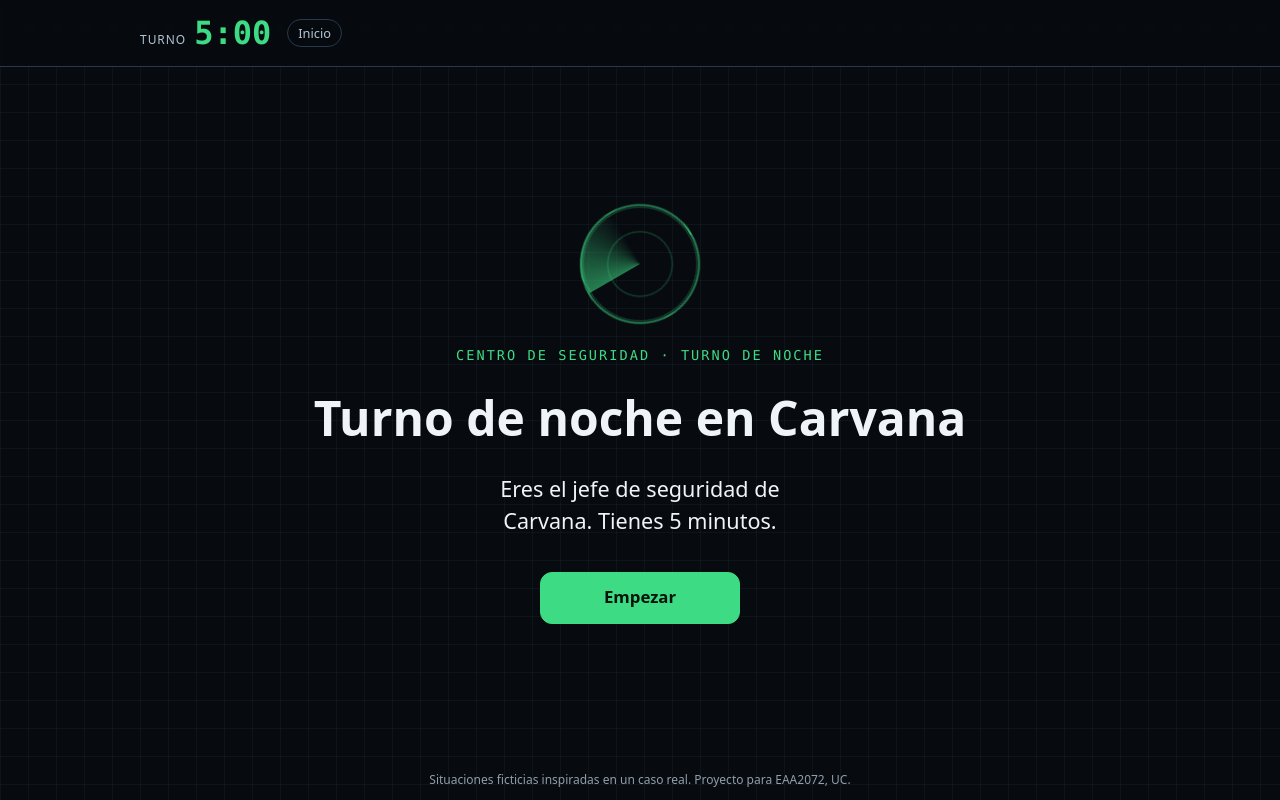
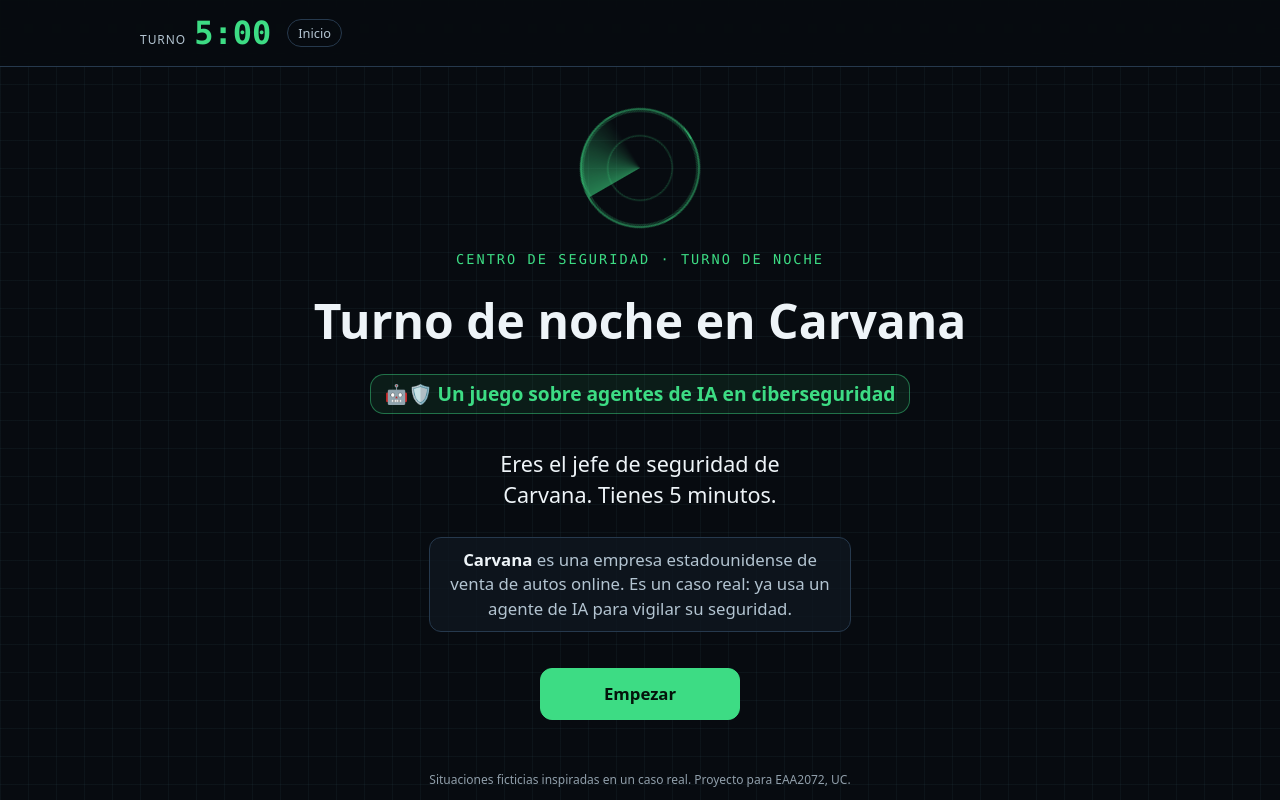
Before and after one commit to mateolou/carvana, a plain HTML site: page index.html in a window 1280 px wide. Drawn offline with Linux system fonts and the light colour scheme.

Commit message:
Aclarar en la portada qué es Carvana y el tema del juego
Co-Authored-By: Claude Opus 5.5 <noreply@anthropic.com>

```diff
--- a/index.html
+++ b/index.html
@@ -5,7 +5,7 @@
 <meta name="viewport" content="width=device-width, initial-scale=1, viewport-fit=cover">
 <meta name="theme-color" content="#070b10">
 <meta name="description" content="Simulador de decisiones sobre agentes de IA en ciberseguridad. Eres el jefe de seguridad de Carvana durante un turno de 5 minutos.">
-<title>Turno de noche en Carvana</title>
+<title>Turno de noche en Carvana · Agentes de IA en ciberseguridad</title>
 <style>
   :root {
     --bg: #070b10;
@@ -157,8 +157,25 @@
 
   /* Portada */
   .kicker { font-family: var(--mono); color: var(--green); font-size: .85rem; letter-spacing: .15em; text-transform: uppercase; }
-  .title { font-size: 2.2rem; margin: .2em 0 .3em; }
-  .lead { font-size: 1.2rem; color: var(--text); max-width: 28ch; margin: 0 auto 1em; }
+  .title { font-size: 2.2rem; margin: .2em 0 .25em; }
+  .subtitulo {
+    display: inline-block; margin: 0 auto 1em; padding: 6px 14px;
+    color: var(--green); font-weight: 600; font-size: 1.05rem; line-height: 1.35;
+    border: 1px solid rgba(61, 220, 132, .45); border-radius: 14px; max-width: 30ch; background: rgba(61, 220, 132, .08);
+  }
+  .lead { font-size: 1.2rem; color: var(--text); max-width: 28ch; margin: 0 auto .6em; }
+  .contexto {
+    max-width: 34ch; margin: 0 auto 1.3em; padding: 10px 14px;
+    color: var(--muted); font-size: 1rem; line-height: 1.45;
+    border: 1px solid var(--line); border-radius: 12px; background: rgba(15, 23, 32, .75);
+  }
+  .contexto b { color: var(--text); }
+  .caso-real {
+    margin-top: 12px; padding: 10px 14px 4px;
+    border-left: 3px solid var(--neutral); border-radius: 8px; background: var(--panel-2);
+  }
+  .caso-tag { font-family: var(--mono); font-size: .8rem; letter-spacing: .08em; text-transform: uppercase; color: var(--neutral); }
+  .caso-real p { margin-top: .3em; }
   .radar {
     width: 120px; height: 120px; border-radius: 50%;
     border: 2px solid rgba(61, 220, 132, .5);
@@ -511,6 +528,8 @@
     main#stage { max-width: 820px; padding: 32px 24px; }
     .title { font-size: 3rem; }
     .lead { font-size: 1.35rem; }
+    .contexto { max-width: 44ch; font-size: 1.05rem; }
+    .subtitulo { max-width: none; font-size: 1.2rem; }
     .card { padding: 26px 28px; }
     .opts.two { grid-template-columns: 1fr 1fr; }
     .opts.three { grid-template-columns: repeat(3, 1fr); }
@@ -598,9 +617,14 @@ const MI_PREGUNTA = `¿Cómo será el impacto real en los trabajadores de entrad
 
 const AUTOR = `Mateo`;
 const NOMBRE_JUEGO = `Turno de noche en Carvana`;
+const SUBTITULO_JUEGO = `Un juego sobre agentes de IA en ciberseguridad`;
+
+/* Portada: quién eres y qué es Carvana (para quien no la conoce) */
+const PORTADA_LEAD = `Eres el jefe de seguridad de Carvana. Tienes 5 minutos.`;
+const PORTADA_CONTEXTO = `<b>Carvana</b> es una empresa estadounidense de venta de autos online. Es un caso real: ya usa un agente de IA para vigilar su seguridad.`;
 
 /* Pantalla "Tu equipo esta noche" (antes de la primera alerta) */
-const EQUIPO_TITULO = `Tu equipo esta noche`;
+const EQUIPO_TITULO = `Tu equipo esta noche en Carvana`;
 const EQUIPO_AGENTE = `<b>Socrates, el agente de IA.</b> Rápido y barato.`;
 const EQUIPO_JUNIOR = `<b>Un analista junior recién contratado.</b> Más lento, pero aprende con cada alerta que revisa.`;
 const EQUIPO_CIERRE = `Cada alerta la resuelve uno de los dos. Tú decides.`;
@@ -697,7 +721,8 @@ const INTRO = [
     ico: '🤖',
     titulo: '¿Qué es un agente de IA?',
     html: `<p>Un programa que no solo responde: actúa por su cuenta, revisa alertas y toma decisiones.</p>
-      <p>Carvana, empresa estadounidense de venta de autos online, usa a Socrates, el agente de Torq. Según Carvana, hoy resuelve el 100% de sus alertas de Nivel 1 y Nivel 2.</p>`
+      <div class="caso-real"><span class="caso-tag">📍 Caso real</span>
+      <p>Carvana, empresa estadounidense de venta de autos online, usa a Socrates, el agente de Torq. Según Carvana, hoy resuelve el 100% de sus alertas de Nivel 1 y Nivel 2.</p></div>`
   }
 ];
 
@@ -918,7 +943,9 @@ function portada() {
       <div class="radar" aria-hidden="true"></div>
       <div class="kicker">Centro de seguridad · Turno de noche</div>
       <h1 class="title">${NOMBRE_JUEGO}</h1>
-      <p class="lead">Eres el jefe de seguridad de Carvana. Tienes 5 minutos.</p>
+      <p class="subtitulo"><span aria-hidden="true">🤖🛡️</span> ${SUBTITULO_JUEGO}</p>
+      <p class="lead">${PORTADA_LEAD}</p>
+      <p class="contexto">${PORTADA_CONTEXTO}</p>
       <button class="btn primary" data-key="next">Empezar</button>
     </section>`, 'portada', 'Inicio');
   bind('next', empezar);
```
